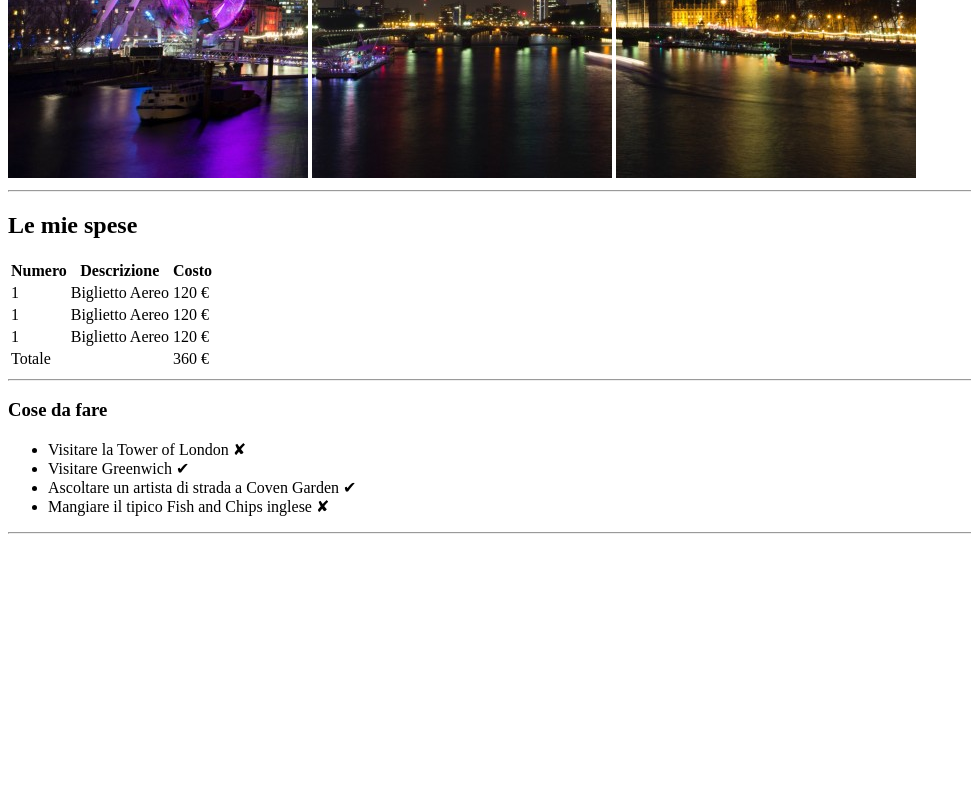
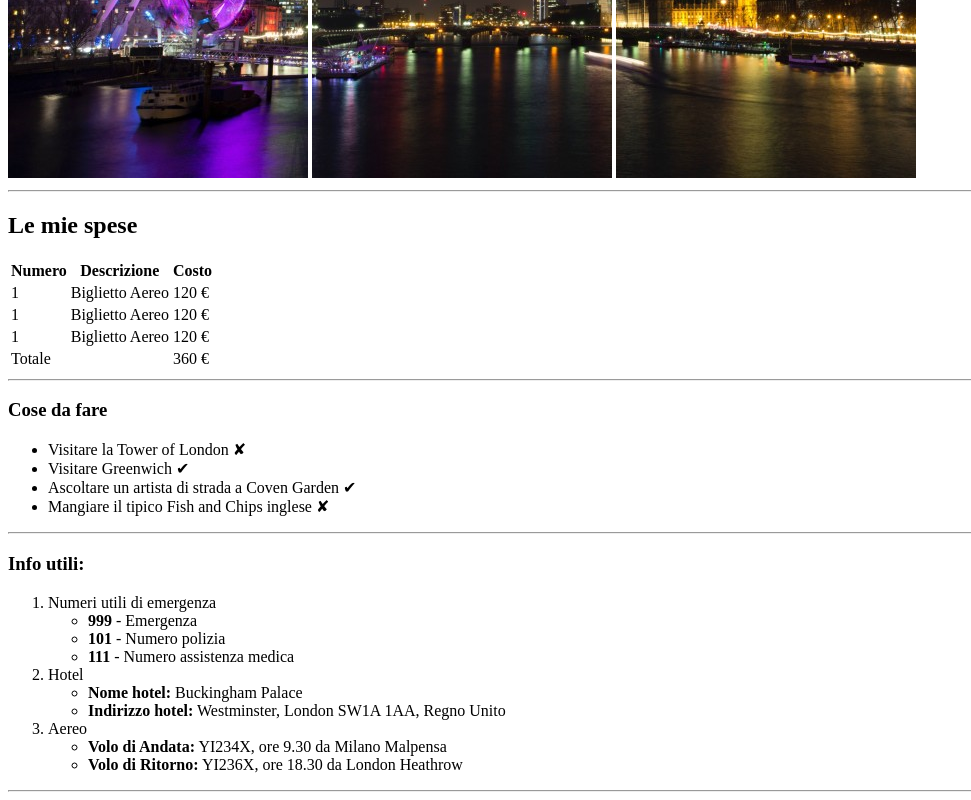
Before and after one commit to PaoloZampa/html-london-trip, a plain HTML site: page index.html in a window 1280 px wide. Shown: the part 502-1302 px from the top of the page, without its empty margins (0-971 px from the left). Before the commit the page ends 1044 px from the top, so only its background shows below. Drawn offline with Linux system fonts and the light colour scheme.

Commit message:
Ordered/unordered list

```diff
--- a/index.html
+++ b/index.html
@@ -69,6 +69,35 @@
                 <hr>
             </div>
 
+            <!-- Info utili ordered/unordered list -->
+            <div>
+                <h3>Info utili:</h3>
+                <ol>
+                    <li>Numeri utili di emergenza
+                        <ul>
+                            <li><strong>999</strong> - Emergenza</li>
+                            <li><strong>101</strong> - Numero polizia</li>
+                            <li><strong>111</strong> - Numero assistenza medica</li>
+                        </ul>
+                    </li>
+                    <li>Hotel
+                        <ul>
+                            <li><strong>Nome hotel:</strong> Buckingham Palace</li>
+                            <li><strong>Indirizzo hotel:</strong> Westminster, London SW1A 1AA, Regno Unito</li>
+                        </ul>
+
+                    </li>
+                    <li>Aereo
+                        <ul>
+                            <li><strong>Volo di Andata:</strong> YI234X, ore 9.30 da Milano Malpensa</li>
+                            <li><strong>Volo di Ritorno:</strong> YI236X, ore 18.30 da London Heathrow</li>
+                        </ul>
+
+                    </li>
+                </ol>
+                <hr>
+            </div>
+
 
 
         </main>
```
